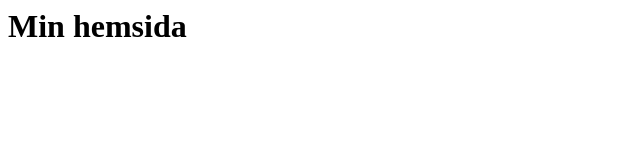
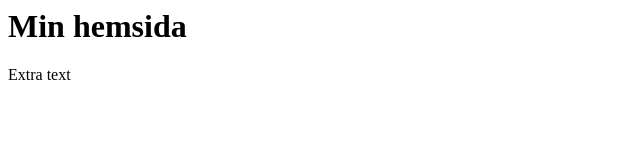
Before and after one commit to MartinKVV/modul-test-repo, a plain HTML site: page index.html in a window 1280 px wide. Shown: the full height of the page, 0-640 px from the left. Drawn offline with Linux system fonts and the light colour scheme.

Commit message:
mer text

```diff
--- a/index.html
+++ b/index.html
@@ -6,5 +6,6 @@
 </head>
 <body>
     <h1>Min hemsida</h1>
+    <p>Extra text</p>
 </body>
 </html>
```
